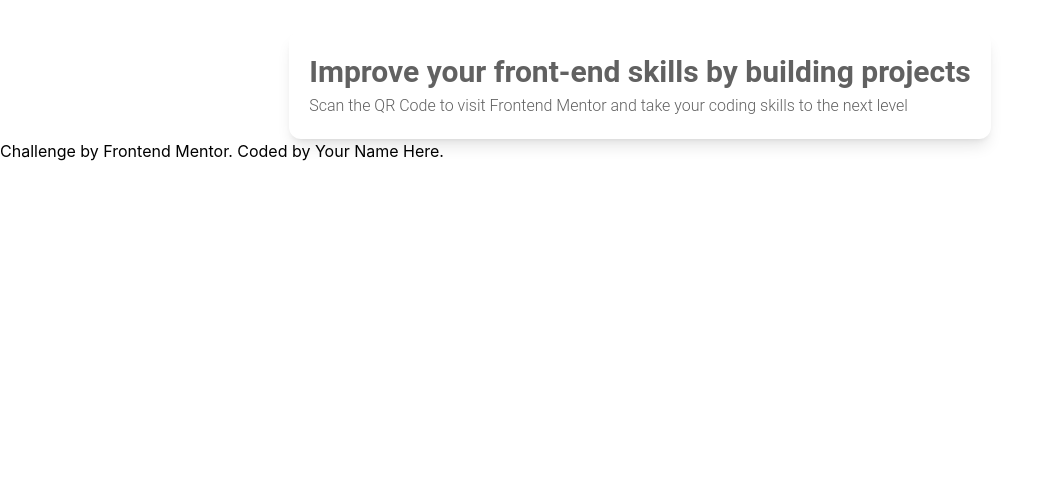
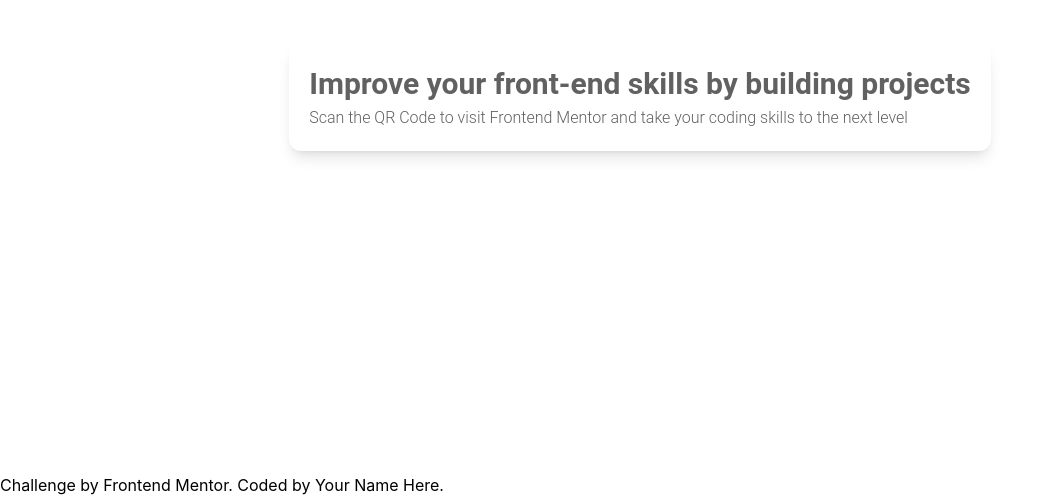
Before and after one commit to chungvuiloong/qr-code-component, a React (Create React App) app: page / in a window 1280 px wide. Shown: the part 303-800 px from the top of the page, without its empty margins (0-1051 px from the left). Built offline with nearby package versions, Linux system fonts and the light colour scheme.

Commit message:
Add relative to container. Made footer centered

```diff
--- a/src/App.tsx
+++ b/src/App.tsx
@@ -6,9 +6,9 @@
 function App() {
   return (
     <ThemeProvider>
-        <div className='h-[100vh] flex flex-col justify-center mx-auto'>
+        <div className='relative h-[100vh] flex flex-col justify-center mx-auto'>
             <QRCode />
-            <div className='flex- flex-end'>
+            <div className='absolute bottom-0'>
                 Challenge by <a href="https://www.frontendmentor.io?ref=challenge" target="_blank" rel="noreferrer">Frontend Mentor</a>.
                 Coded by <a href="#">Your Name Here</a>.
             </div>
```
